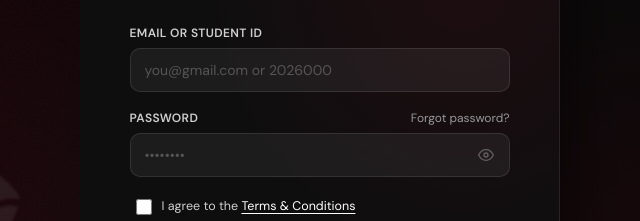
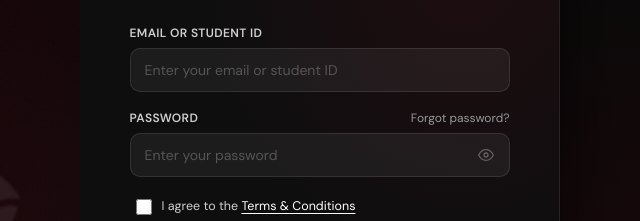
Before and after one commit to Dannichi/Cognitia-LMS-WebSystem, a plain HTML site: page cognitia/login.html in a window 1280 px wide. Shown: the part 266-487 px from the top of the page, 560-1200 px from the left. Drawn offline with Linux system fonts and the light colour scheme.

Commit message:
init commit

```diff
--- a/cognitia/login.html
+++ b/cognitia/login.html
@@ -193,7 +193,7 @@
 								type="text"
 								id="username-input"
 								name="credential"
-								placeholder="you@gmail.com or 2026000"
+								placeholder="Enter your email or student ID"
 								autocomplete="username"
 								aria-describedby="credential-error"
 								required
@@ -213,7 +213,7 @@
 									type="password"
 									id="password-input"
 									name="password"
-									placeholder="••••••••"
+									placeholder="Enter your password"
 									autocomplete="current-password"
 									aria-describedby="password-error"
 									required
```
